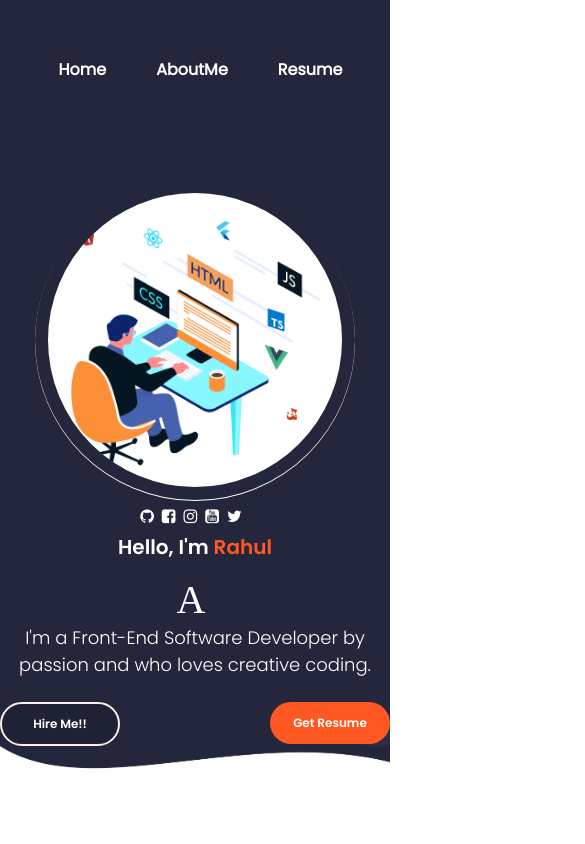
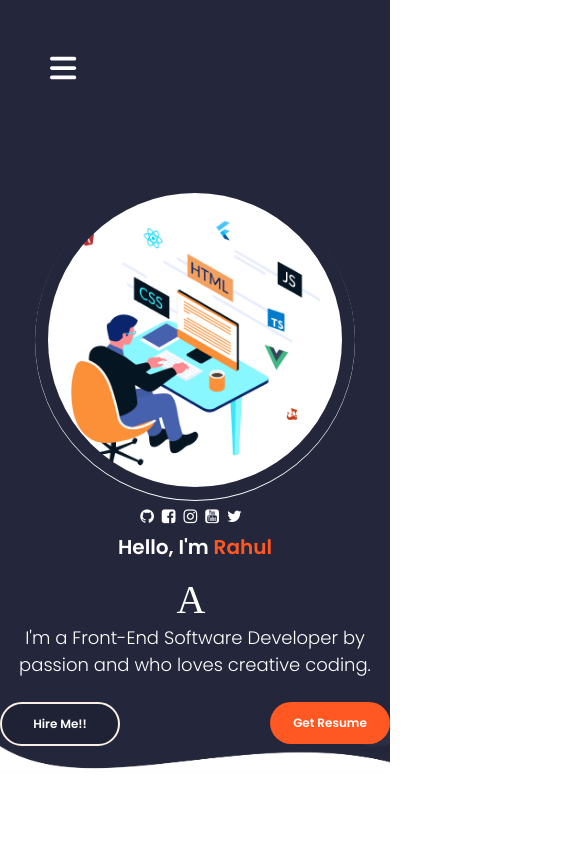
Before and after one commit to rahul-rautwar/portfolio, a React (Create React App) app: page / in a window 390 px wide. Shown: the top 844 px of the page, 585 px wide, since content can reach past the window. Built offline with nearby package versions, Linux system fonts and the light colour scheme; a web font is replaced by a local one.

Commit message:
header responsive css

```diff
--- a/src/components/Home/Header.css
+++ b/src/components/Home/Header.css
@@ -46,3 +46,62 @@
 .selected-header-option {
     color: #ff5823;
 }
+
+/*header responsive */
+
+@media only screen and (max-width: 1110px) {
+    .header-parent {
+        width: 80%;
+    }
+
+}
+
+@media only screen and (max-width: 970px) {
+    .header-hamburger {
+        display: block;
+    }
+
+    .header-parent {
+        width: 100%;
+        padding: 0 40px;
+        position: relative;
+    }
+
+    .header-options {
+        display: flex;
+        flex-direction: column;
+        position: absolute;
+        left: -100%;
+        top: 0;
+        height: 100vh;
+        width: 100%;
+        justify-content: space-around;
+        background-color: #1f2235;
+        z-index: 1000;
+        opacity: 0.8;
+        transition: all 0.8s ease-out;
+    }
+
+    .header-option-separator {
+        margin: 0;
+    }
+
+    .selected-header-option,
+    .header-option {
+        color: var(--white);
+    }
+
+    .header-hamburger-bars {
+        font-size: 30px;
+        cursor: pointer;
+        margin: 0px 10px;
+        color: var(--white);
+
+    }
+
+    .show-hamburger-options {
+        left: 0;
+        opacity: 1;
+    }
+
+}
```
